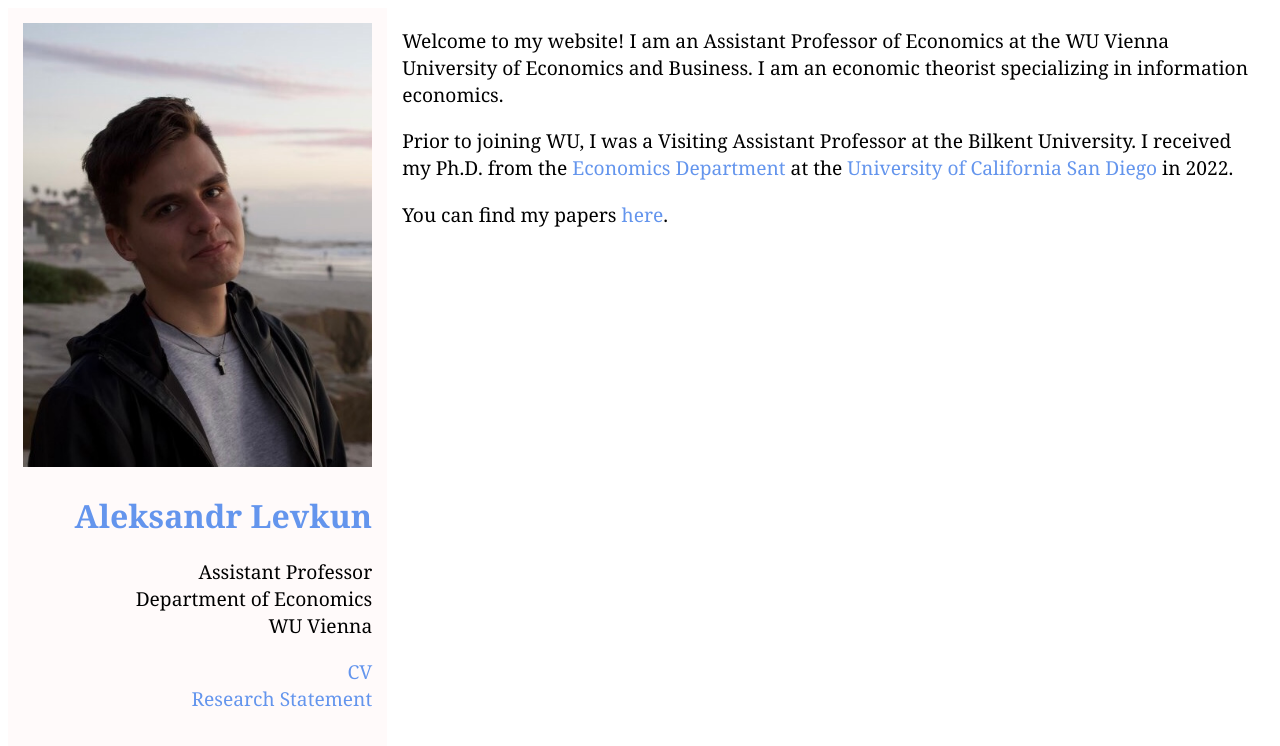
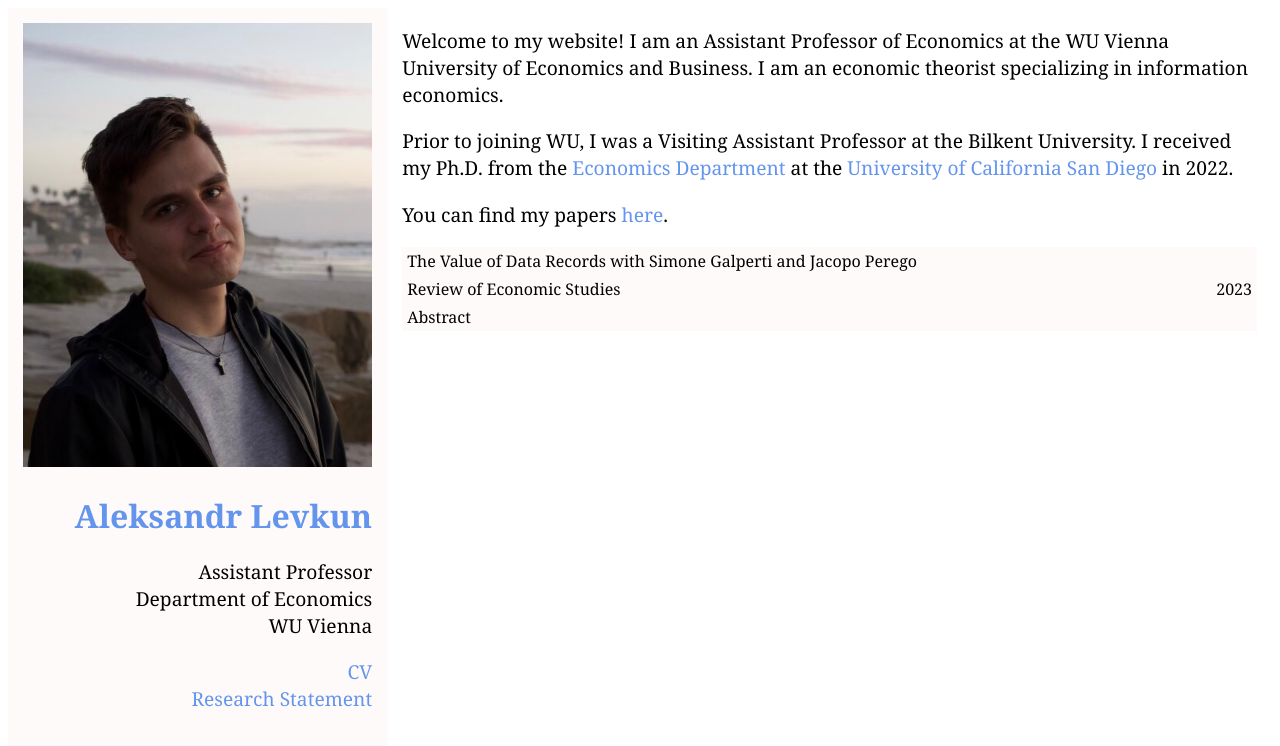
Before and after one commit to alevkun/alevkun.github.io, a Jekyll site: the page built from index.html, in a window 1280 px wide. Shown: the top 746 px of the page. Built offline with Jekyll 4.4.1, drawn with Linux system fonts in a browser that asks for light colours.

Commit message:
Update index.html

```diff
--- a/index.html
+++ b/index.html
@@ -17,4 +17,22 @@ title: Aleksandr Levkun
 	<p>Prior to joining WU, I was a Visiting Assistant Professor at the Bilkent University. I received my Ph.D. from the <a href="https://economics.ucsd.edu/">Economics Department</a> at
 	    the <a href="https://www.ucsd.edu/">University of California San Diego</a> in 2022. </p>
     <p> You can find my papers <a href="https://alevkun.github.io/research/">here</a>. </p>
+    <table style="width:100%">
+	<colgroup>
+		<col span="1">
+		<col span="2" style="text-align: right;"><!-- style="visibility: collapse"-->
+	</colgroup>
+	<tr>
+		<td style="width:90%">The Value of Data Records with Simone Galperti and Jacopo Perego</td>
+		<td> </td>
+	</tr>
+	<tr>
+		<td>Review of Economic Studies<!-- https://doi.org/10.1093/restud/rdad044 --></td>
+		<td align="right"> 2023 </td>
+	</tr>
+	<tr>
+		<td>Abstract</td>
+		<td></td>
+	</tr>
+    </table>
   </div>
```
